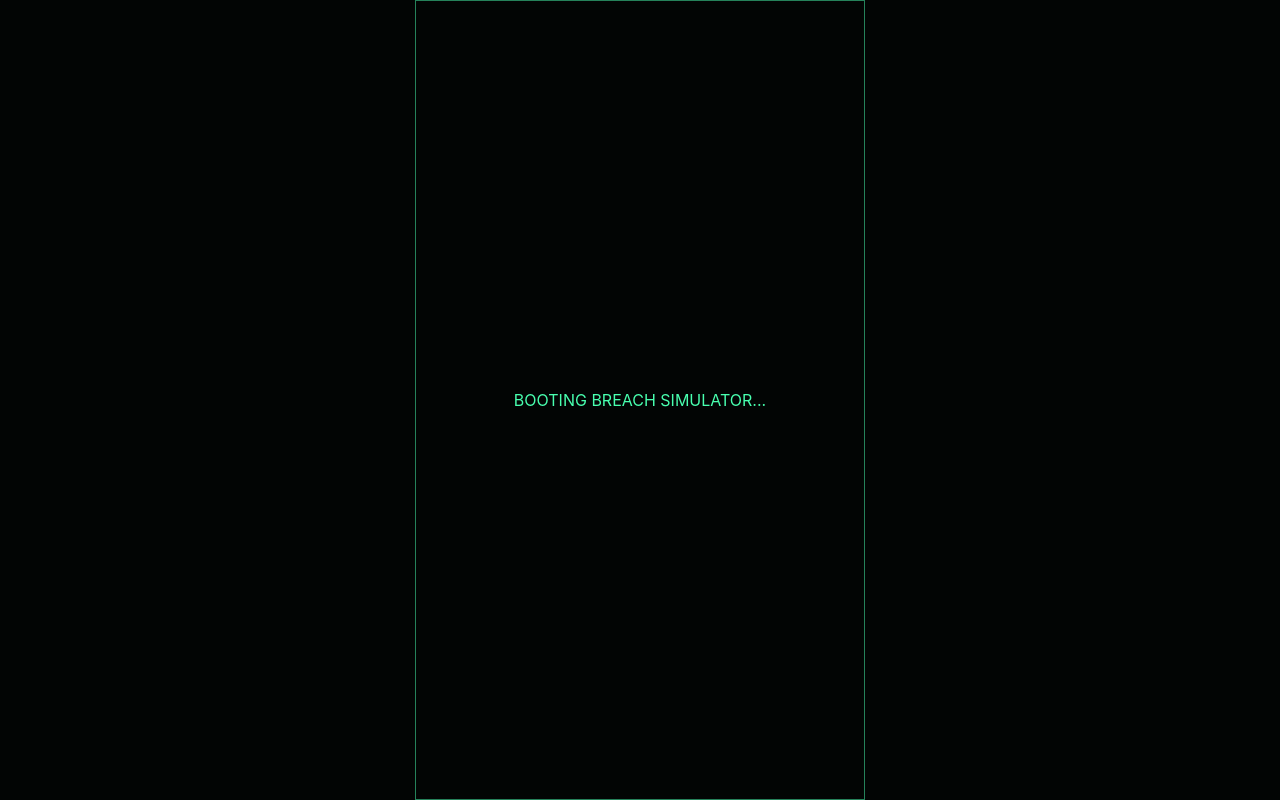
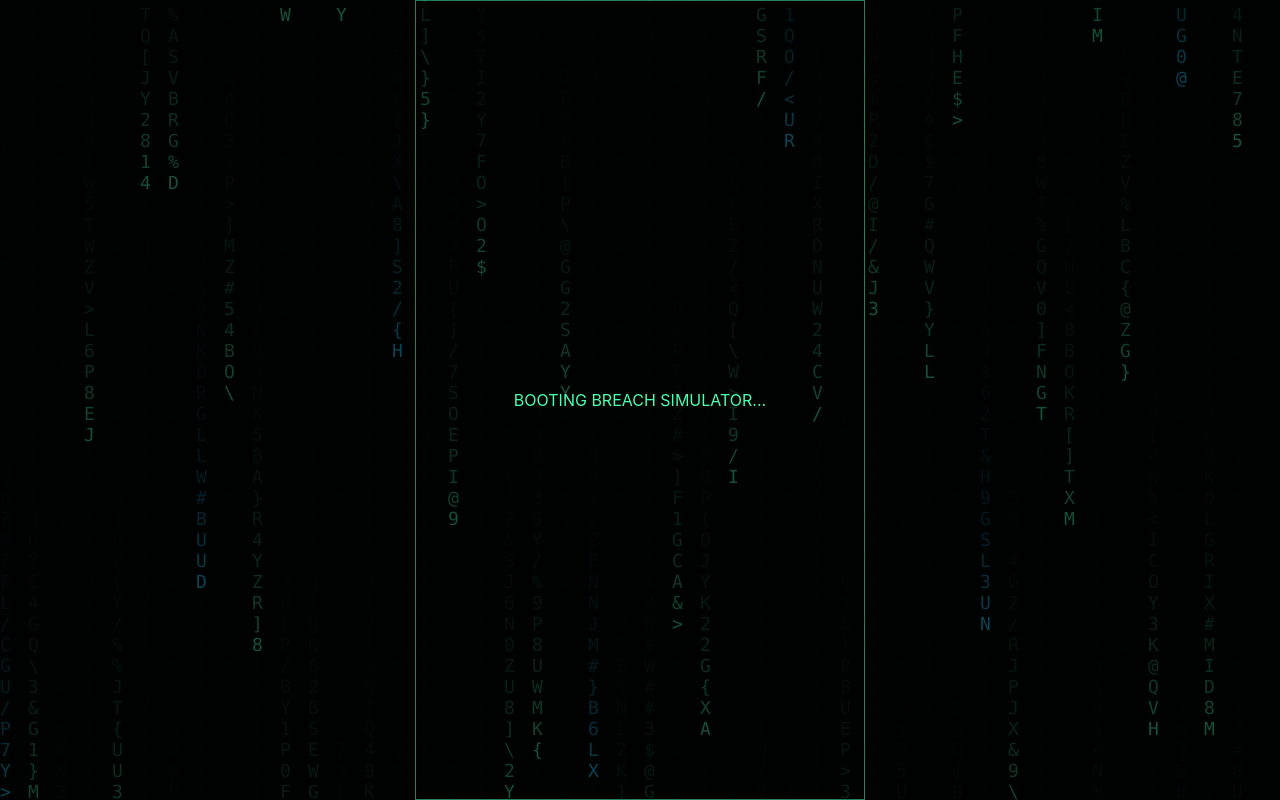
Before and after one commit to Yojiks/access-granted-live, a React (Vite) app in the folder frontend/: page / in a window 1280 px wide. Built offline with nearby package versions, Linux system fonts and the light colour scheme.

Commit message:
feat: add animated matrix backdrop

```diff
--- a/frontend/src/App.tsx
+++ b/frontend/src/App.tsx
@@ -1,6 +1,9 @@
+import MatrixRain from "./components/MatrixRain";
+
 const App = () => {
   return (
     <main className="app-shell">
+      <MatrixRain />
       <section className="overlay-frame">
         <p>BOOTING BREACH SIMULATOR...</p>
       </section>
--- /dev/null
+++ b/frontend/src/components/MatrixRain.tsx
@@ -0,0 +1,64 @@
+import { useEffect, useRef } from "react";
+
+const glyphs = "0123456789$#@%&<>/\\[]{}ABCDEFGHIJKLMNOPQRSTUVWXYZ";
+
+const MatrixRain = () => {
+  const canvasRef = useRef<HTMLCanvasElement | null>(null);
+
+  useEffect(() => {
+    const canvas = canvasRef.current;
+    if (!canvas) {
+      return;
+    }
+
+    const context = canvas.getContext("2d");
+    if (!context) {
+      return;
+    }
+
+    let animationFrame = 0;
+    let columns: number[] = [];
+    let width = 0;
+    let height = 0;
+
+    const resize = () => {
+      const ratio = window.devicePixelRatio || 1;
+      const rect = canvas.getBoundingClientRect();
+      width = Math.max(1, Math.floor(rect.width * ratio));
+      height = Math.max(1, Math.floor(rect.height * ratio));
+      canvas.width = width;
+      canvas.height = height;
+      const columnCount = Math.floor(width / 28);
+      columns = Array.from({ length: columnCount }, () => Math.random() * height);
+    };
+
+    const draw = () => {
+      context.fillStyle = "rgba(2, 5, 4, 0.18)";
+      context.fillRect(0, 0, width, height);
+      context.font = `${18 * (window.devicePixelRatio || 1)}px Consolas, monospace`;
+
+      columns.forEach((y, index) => {
+        const glyph = glyphs[Math.floor(Math.random() * glyphs.length)] ?? "0";
+        const x = index * 28 * (window.devicePixelRatio || 1);
+        context.fillStyle = index % 7 === 0 ? "rgba(37, 199, 255, 0.45)" : "rgba(72, 255, 175, 0.42)";
+        context.fillText(glyph, x, y);
+        columns[index] = y > height + Math.random() * 600 ? 0 : y + 21 * (window.devicePixelRatio || 1);
+      });
+
+      animationFrame = requestAnimationFrame(draw);
+    };
+
+    resize();
+    draw();
+    window.addEventListener("resize", resize);
+
+    return () => {
+      cancelAnimationFrame(animationFrame);
+      window.removeEventListener("resize", resize);
+    };
+  }, []);
+
+  return <canvas className="matrix-rain" ref={canvasRef} aria-hidden="true" />;
+};
+
+export default MatrixRain;
--- a/frontend/src/styles.css
+++ b/frontend/src/styles.css
@@ -26,13 +26,25 @@ input {
 }
 
 .app-shell {
+  position: relative;
   min-height: 100vh;
   display: grid;
   place-items: center;
   background: #020504;
+  isolation: isolate;
+}
+
+.matrix-rain {
+  position: fixed;
+  inset: 0;
+  width: 100%;
+  height: 100%;
+  opacity: 0.72;
+  z-index: -2;
 }
 
 .overlay-frame {
+  position: relative;
   width: min(100vw, 56.25vh);
   height: min(100vh, 177.78vw);
   aspect-ratio: 9 / 16;
```
